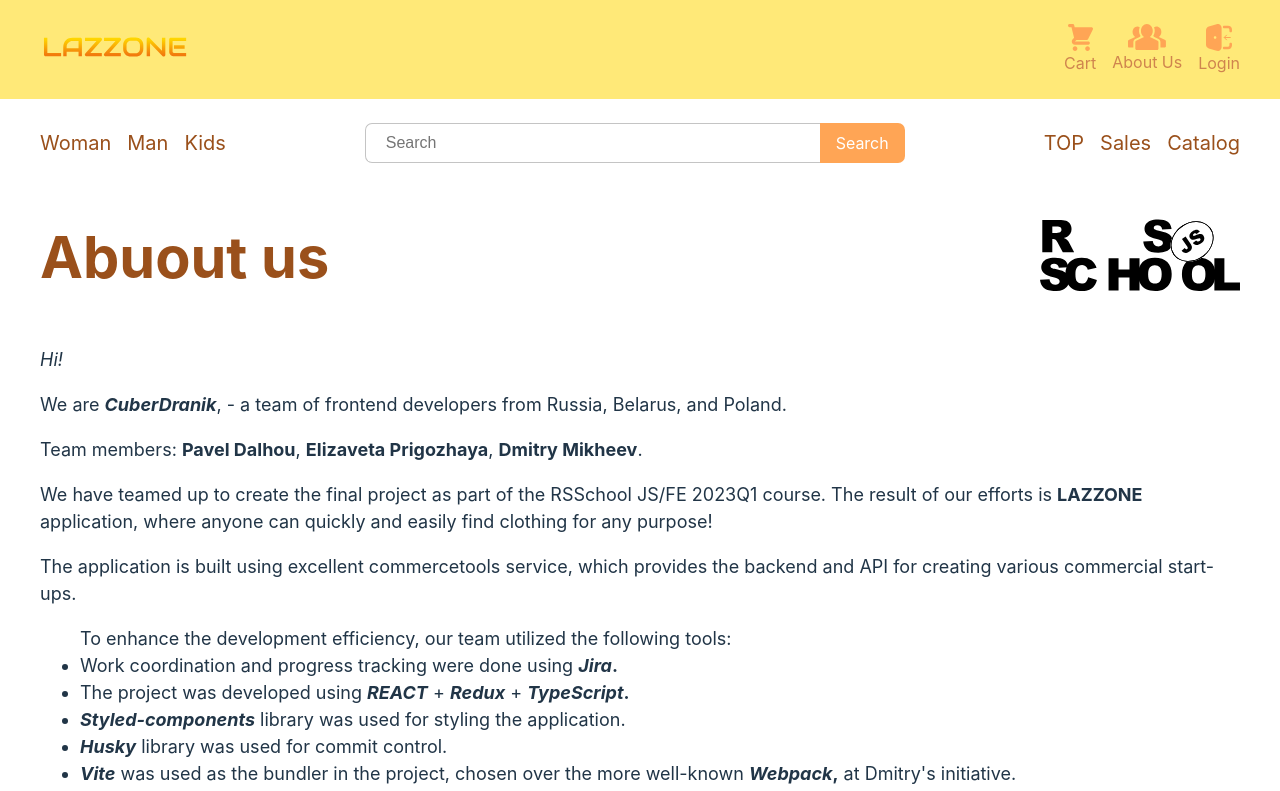
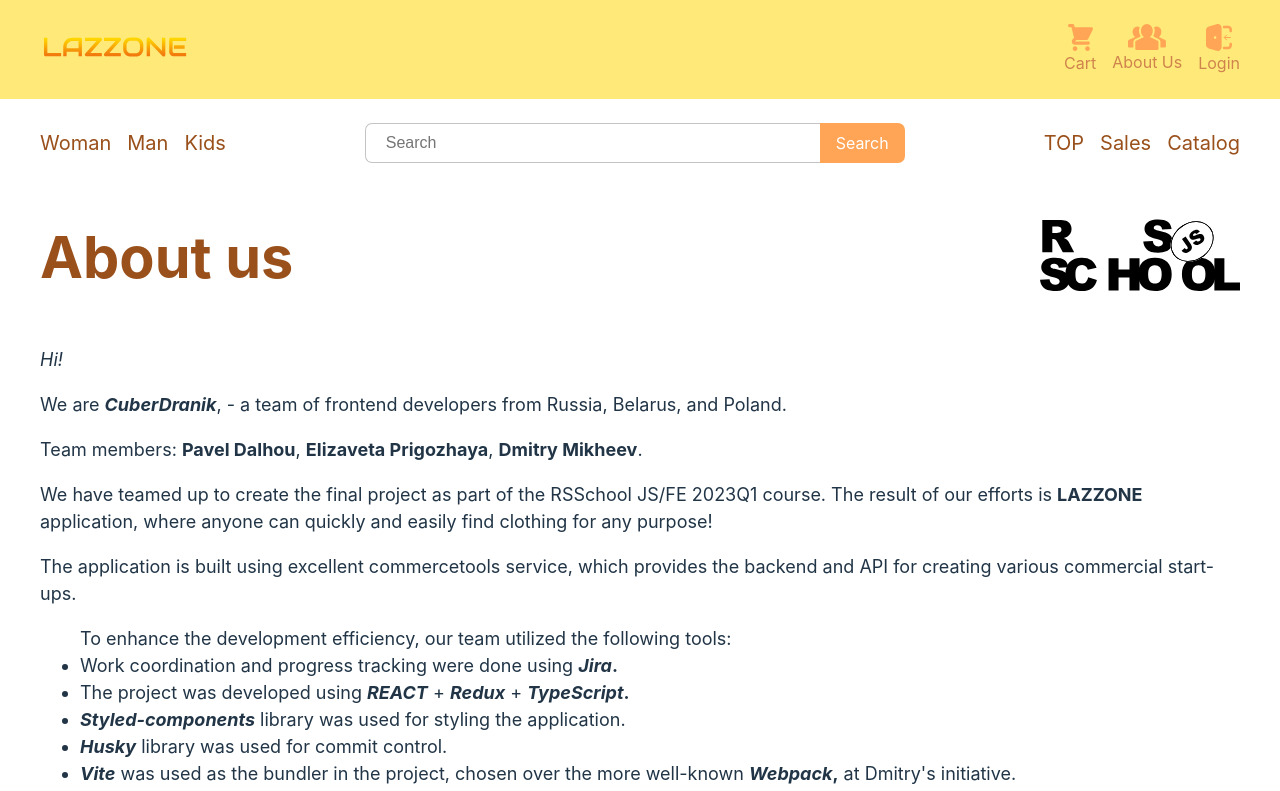
Before and after one commit to mamont79/eCommerce-Application, a React (Vite) app: page /aboutus in a window 1280 px wide. Shown: the top 791 px of the page. Built offline with nearby package versions, Linux system fonts and the light colour scheme.

Commit message:
fix: misprint in aboutUs index

```diff
--- a/src/pages/aboutUs/index.tsx
+++ b/src/pages/aboutUs/index.tsx
@@ -6,7 +6,7 @@ export function AboutUs() {
     <StyledPageContentWrapper>
       <article>
         <StyledAboutUsPageHeading>
-          <h1>Abuout us</h1>
+          <h1>About us</h1>
           <a href="https://rs.school/js/" target="_blank" rel="noreferrer">
             <img
               src="./assets/rs_school_logo.svg"
```
